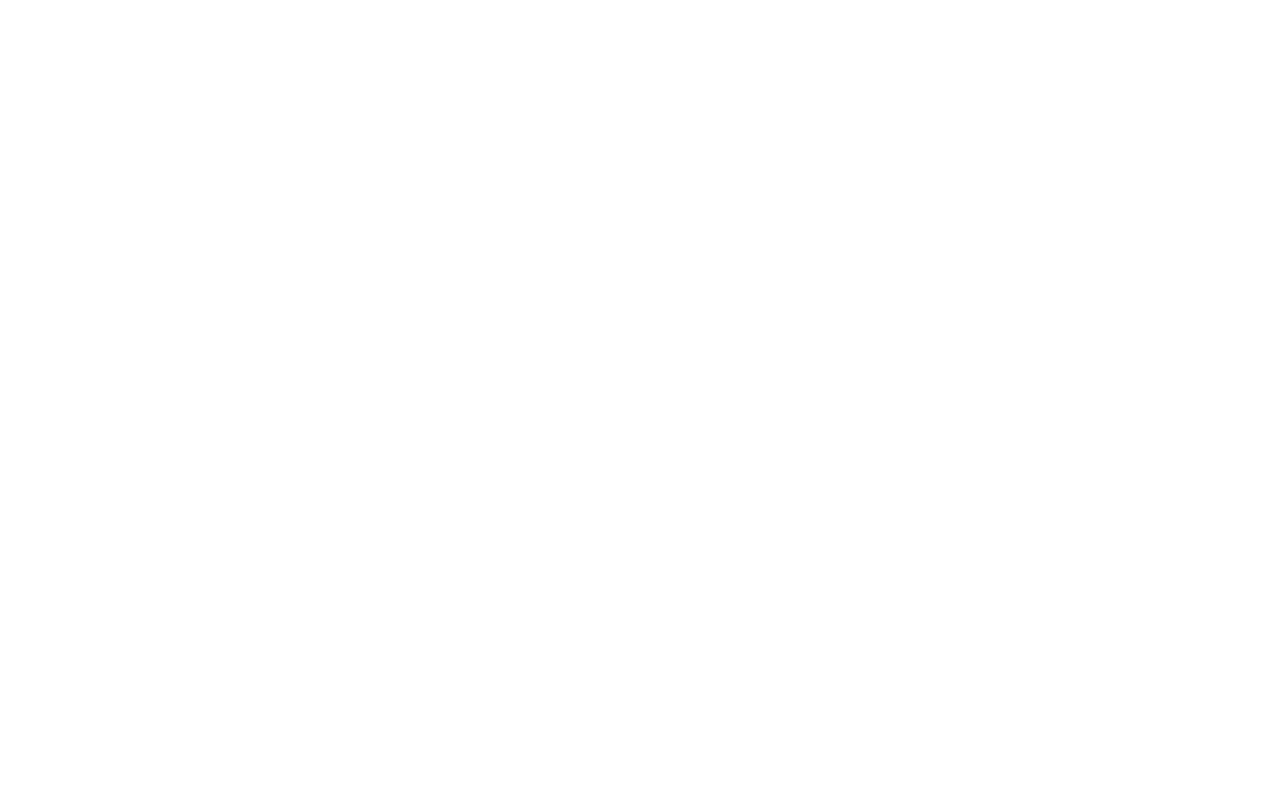
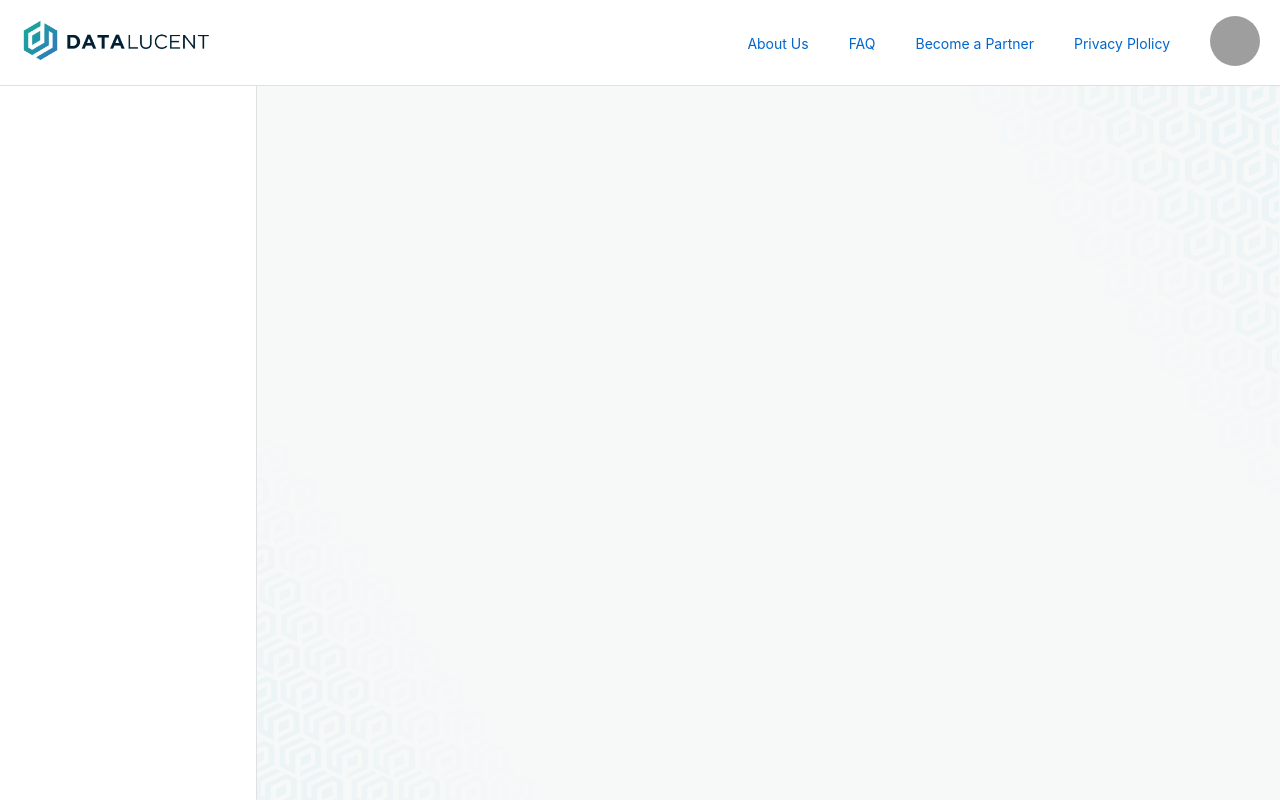
Before and after one commit to Abdullah-yasir/frontend-dashboard-react, a React (Create React App) app: page /dashboard in a window 1280 px wide. Built offline with nearby package versions, Linux system fonts and the light colour scheme; grey boxes are pictures that could not be loaded.

Commit message:
dashboard structure for home page added

```diff
--- a/src/App.css
+++ b/src/App.css
@@ -2,6 +2,17 @@
   --text-dark: #454545;
   --primary: #19a79a;
   --line-faded: #e0e0e0;
+}
+body {
+  color: #454545;
+}
+main {
+  width: 100%;
+  height: 100%;
+}
+header {
+  background-color: white;
+  border-bottom: 1px solid var(--line-faded);
 }
 p {
   font-size: 14px;
@@ -11,6 +22,30 @@
   font-size: 14px;
   color: #0066cc;
   text-decoration: none;
+}
+.screen {
+  width: 100%;
+  height: 100vh;
+  overflow: hidden;
+  background-color: #f7f9f9;
+}
+.content {
+  display: flex;
+  flex-direction: row;
+  height: 100%;
+}
+.content-left,
+.content-right {
+  height: 100%;
+}
+.content-left {
+  flex: 1;
+  overflow: hidden;
+  background-color: white;
+  border-right: 1px solid var(--line-faded);
+}
+.content-right {
+  flex: 4;
 }
 .default-bg,
 .bg-content {
@@ -187,3 +222,24 @@
 img.logo-horizontal {
   width: 190px;
 }
+
+.dashboard-bg {
+  position: relative;
+  height: 100%;
+  overflow: hidden;
+}
+.bg-top-right,
+.bg-bottom-left {
+  width: 30%;
+}
+.bg-top-right {
+  position: absolute;
+  right: 1px;
+  top: -13px;
+}
+
+.bg-bottom-left {
+  position: absolute;
+  left: -30px;
+  bottom: 76px;
+}
--- a/src/layouts/Header.js
+++ b/src/layouts/Header.js
@@ -5,7 +5,7 @@
 const headerLinks = [
   { label: 'About Us', link: '/about' },
   { label: 'FAQ', link: '/faq' },
-  { label: 'Become a Partener', link: '/partener' },
+  { label: 'Become a Partner', link: '/partner' },
   { label: 'Privacy Plolicy', link: '/privacy' }
 ]
 
--- a/src/pages/dashboard/Home.js
+++ b/src/pages/dashboard/Home.js
@@ -1,7 +1,27 @@
 import React from 'react';
+import Header from '../../layouts/Header';
+
+import bgBottomLeft from '../../assets/dashboard-bg-left-bottom.svg';
+import bgTopRight from '../../assets/dashboard-bg-top-right.svg';
 
 const Home = (props) => {
-  return <div>home</div>
+  return (
+    <div className="screen">
+      <Header />
+      <div className="content">
+        <div className="content-left"></div>
+        <div className="content-right">
+          <main>
+            <div className="dashboard-bg">
+              <img className="bg-top-right" src={bgTopRight} alt="bg" />
+              <img className="bg-bottom-left" src={bgBottomLeft} alt="bg" />
+            </div>
+          </main>
+        </div>
+      </div>
+
+    </div>
+  )
 }
 
 export default Home;
--- a/src/routes/index.js
+++ b/src/routes/index.js
@@ -6,6 +6,7 @@
 } from "react-router-dom";
 import Login from "../pages/auth/Login";
 import Signup from "../pages/auth/Signup";
+import Home from "../pages/dashboard/Home";
 
 
 
@@ -16,6 +17,9 @@
         <Route exact path="/" component={Login} />
         <Route path="/signup" component={Signup} />
         <Route path="/login" component={Login} />
+
+        {/* dashboard routes */}
+        <Route path="/dashboard/" component={Home} />
       </Switch>
 
     </Router>
```
Also changed, not shown: src/assets/dashboard-bg-left-bottom.svg (added), src/assets/dashboard-bg-top-right.svg (added).
